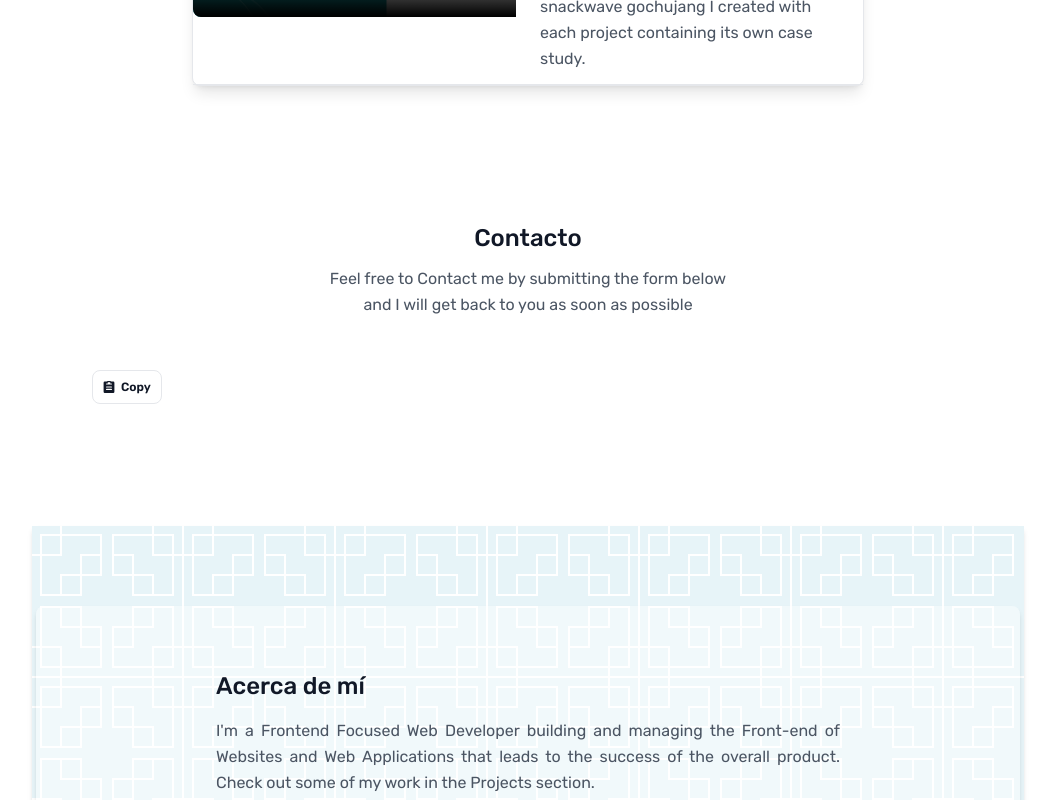
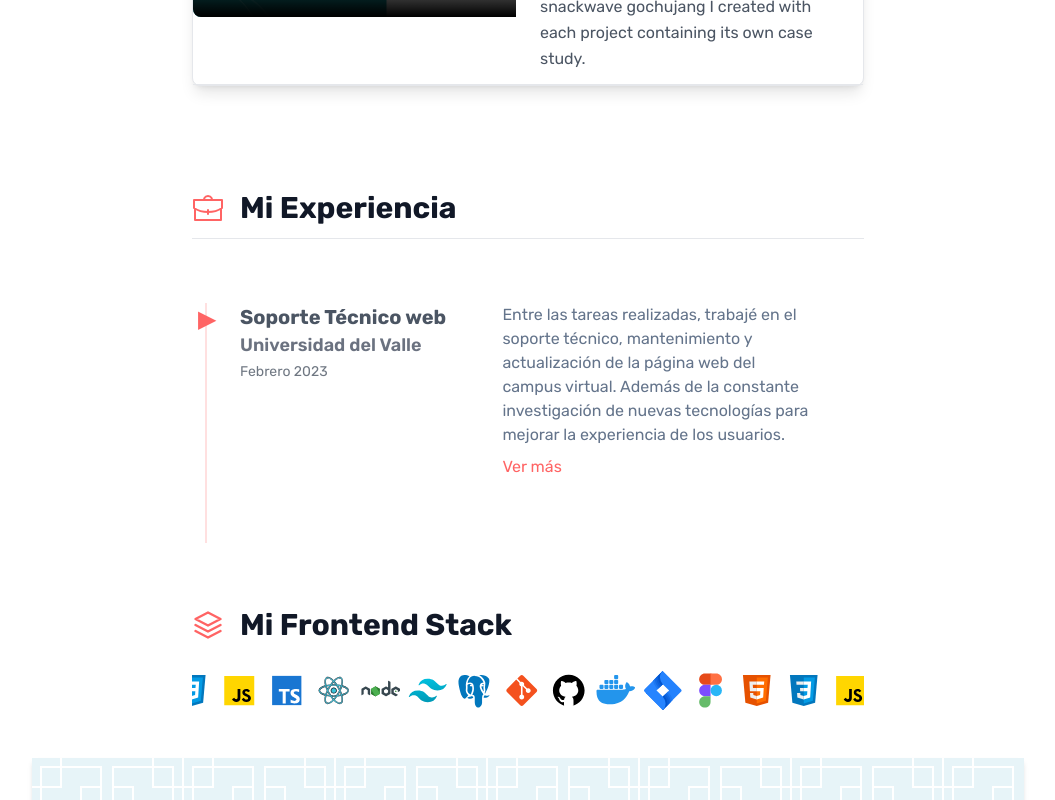
Before and after one commit to closorio/closorio-web, a React (Vite) app: page / in a window 1280 px wide. Shown: the part 1620-2420 px from the top of the page, without its empty margins (112-1167 px from the left). Built offline with nearby package versions, Linux system fonts and the light colour scheme.

Commit message:
feat: Añadida nueva página experiencia y eliminado componente contacto

```diff
--- /dev/null
+++ b/src/components/experience-item.tsx
@@ -0,0 +1,32 @@
+import React from "react";
+
+interface Props {
+  title: string;
+  company: string;
+  description: string;
+  link?: string;
+  date: string;
+}
+
+const ExperienceItem: React.FC<Props> = ({ title, company, description, link, date }) => (
+  <div className="relative mx-12 pb-12 grid before:absolute before:left-[-35px] before:block before:h-full before:border-l-2 before:border-primary/20 before:content-[''] md:grid-cols-5 md:gap-10 md:space-x-4">
+    <div className="relative pb-12 md:col-span-2">
+      <div className="sticky top-0">
+        <span className="text-primary -left-[42px] absolute rounded-full text-2xl">▶</span>
+        <h3 className="text-xl font-bold text-gray-600">{title}</h3>
+        <h4 className="font-semibold text-lg text-gray-500">{company}</h4>
+        <time className="p-0 m-0 text-sm text-gray-600/80 ">{date}</time>
+      </div>
+    </div>
+    <div className="relative flex flex-col gap-2 pb-4 text-slate-500  md:col-span-3">
+      {description}
+      {link && (
+        <a href={link} target="_blank" rel="noopener noreferrer" className="text-primary">
+          Ver más
+        </a>
+      )}
+    </div>
+  </div>
+);
+
+export default ExperienceItem;
--- a/src/components/slider-brand.tsx
+++ b/src/components/slider-brand.tsx
@@ -28,7 +28,7 @@ const SliderBrands = () => {
       <motion.div
         className="flex"
         animate={{
-          x: ['-300%', '0%'],
+          x: ['-120%', '0%'],
           transition: { ease: 'linear', duration: 40, repeat: Infinity },
         }}
       >
@@ -36,7 +36,7 @@ const SliderBrands = () => {
         {duplicatedSlides.map((slide, index) => (
           <div
             key={index}
-            className="flex-shrink-0 w-1/4 md:w-1/12"
+            className="flex-shrink-0 w-1/6 md:w-[7%]"
           >
             <div className="flex flex-col items-center px-1 md:py-4 py-2 justify-center h-full text-xl">
               <img src={slide.logo} alt={slide.brand} className="w-full h-full" />
--- a/src/pages/contact.tsx
+++ /dev/null
@@ -1,29 +0,0 @@
-import CopyToClipboard from "../common/copy-to-clipboard";
-
-const Contact = () => {
-  return (
-    <>
-      <section
-        id="section-contact"
-        className="text-gray-600 body-font min-h-80 mb-6"
-      >
-        <div className="container flex px-5 py-18 mx-auto md:mt-20 mt-15 flex-col ">
-          <div className=" md:w-1/2 mx-auto bg-white rounded-lg p-8 ml-auto text-center ">
-            <h2 className="title-font text-2xl font-medium text-gray-900 mt-6 mb-3">
-              Contacto
-            </h2>
-            <p className="leading-relaxed text-base">
-              Feel free to Contact me by submitting the form below and I will
-              get back to you as soon as possible
-            </p>
-          </div>
-          <div className="flex px-5 py-5 mx-5 my-auto">
-            <CopyToClipboard />
-          </div>
-        </div>
-      </section>
-    </>
-  );
-};
-
-export default Contact;
--- /dev/null
+++ b/src/pages/experience.tsx
@@ -0,0 +1,80 @@
+import ExperienceItem from "../components/experience-item";
+import SliderBrands from "../components/slider-brand";
+
+const Experience = () => {
+  const EXPERIENCIE = [
+    {
+      date: "Febrero 2023",
+      title: "Soporte Técnico web",
+      company: "Universidad del Valle",
+      /*
+      DISEÑÉ UNA APLICACIÓN CON TECNOLOGÍAS DE PROGRAMACIÓN WEB, COMO JAVASCRIPT, NODEJS ENTRE OTRAS, PARA LA GENERACIÓN DE INFORMES DE FORMA AUTOMATIZADA, CON EL PROPÓSITO DE OPTIMIZAR LA REALIZACIÓN DE LAS COPIAS DE SEGURIDAD DE LOS REPORTES DE INCIDENCIAS PROCESADOS EN UNA PLATAFORMA COLABORATIVA DE GESTIÓN DEL TRABAJO USANDO EN LA DINTEV.
+
+Dirección de Nuevas Tecnologías y Educación Virtual - DINTEV
+Monitoría Soporte Técnico:*/
+      description:
+        " Entre las tareas realizadas, trabajé en el soporte técnico, mantenimiento y actualización de la página web del campus virtual. Además de la constante investigación de nuevas tecnologías para mejorar la experiencia de los usuarios.",
+      link: "https://github.com/closorio",
+    },
+  ];
+
+  return (
+    <>
+      <section id="section-projects" className="text-gray-600 body-font">
+        <div className="container px-5 md:px-40  py-18 mx-auto ">
+          <div className="mb-10 mx-auto pt-10 w-full">
+            <h2 className="title-font flex items-center gap-x-4 text-2xl md:text-3xl font-bold text-gray-900 mt-6 mb-3">
+              <span className=" w-8 text-primary">
+                <svg
+                  viewBox="0 0 32 32"
+                  fill="none"
+                  stroke="currentcolor"
+                  stroke-linecap="round"
+                  stroke-linejoin="round"
+                  stroke-width="2"
+                  xmlns="http://www.w3.org/2000/svg"
+                >
+                  <path d="M29 17 L29 28 3 28 3 17 M2 8 L30 8 30 16 C30 16 24 20 16 20 8 20 2 16 2 16 L2 8 Z M16 22 L16 18 M20 8 C20 8 20 4 16 4 12 4 12 8 12 8" />
+                </svg>
+              </span>
+              Mi Experiencia
+            </h2>
+            <hr></hr>
+          </div>
+          <ol className="relative mt-16">
+            {EXPERIENCIE.map((experience, index) => (
+              <li key={index}>
+                <ExperienceItem {...experience} />
+              </li>
+            ))}
+          </ol>
+          <div className="mb-10 mx-auto pt-10 w-full">
+          <div className="flex -mx-4 -mb-10 text-justify bg-white">
+            <div className="mb-8 mx-auto px-4 text-center">
+              <h2 className="title-font flex items-center gap-x-4 text-2xl md:text-3xl font-bold text-gray-900 mt-6 mb-3">
+                <span className=" w-8 text-primary">
+                  <svg
+                    viewBox="0 0 16 16"
+                    fill="none"
+                    stroke="currentcolor"
+                    stroke-linecap="round"
+                    stroke-linejoin="round"
+                    stroke-width="1.2"
+                    xmlns="http://www.w3.org/2000/svg"
+                  >
+                    <path d="m1.75 11 6.25 3.25 6.25-3.25m-12.5-3 6.25 3.25 6.25-3.25m-6.25-6.25-6.25 3.25 6.25 3.25 6.25-3.25z" />
+                  </svg>
+                </span>
+                Mi Frontend Stack
+              </h2>
+              <SliderBrands />
+            </div>
+          </div>
+          </div>
+        </div>
+      </section>
+    </>
+  );
+};
+
+export default Experience;
--- a/src/pages/home.tsx
+++ b/src/pages/home.tsx
@@ -1,6 +1,6 @@
 import Layout from "../components/layout";
 import AboutMe from "./about-me";
-import Contact from "./contact";
+import Experience from "./experience";
 import HomePageIntro from "./home-page-intro";
 import Projects from "./projects";
 
@@ -9,7 +9,7 @@ const Home = () => {
     <>
       <Layout><HomePageIntro /></Layout>
       <Layout><Projects /></Layout>
-      <Layout><Contact /></Layout>
+      <Layout><Experience /></Layout>
       <Layout><AboutMe /></Layout>
     </>
   );
```
Also changed, not shown: src/pages/error-page.tsx (deleted, +0 -35 lines), src/assets/portfolio-bag.svg (added), src/assets/stack-dev.svg (added).
